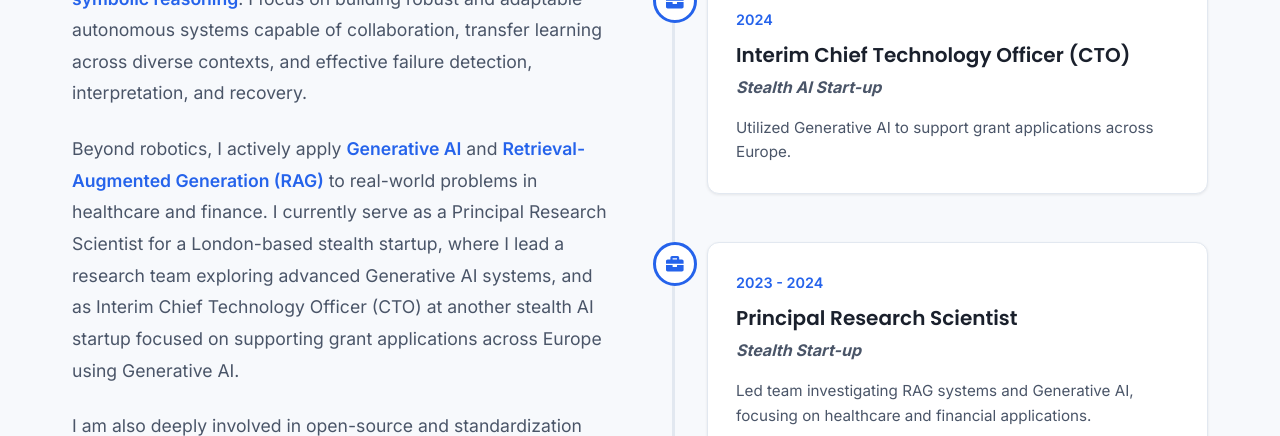
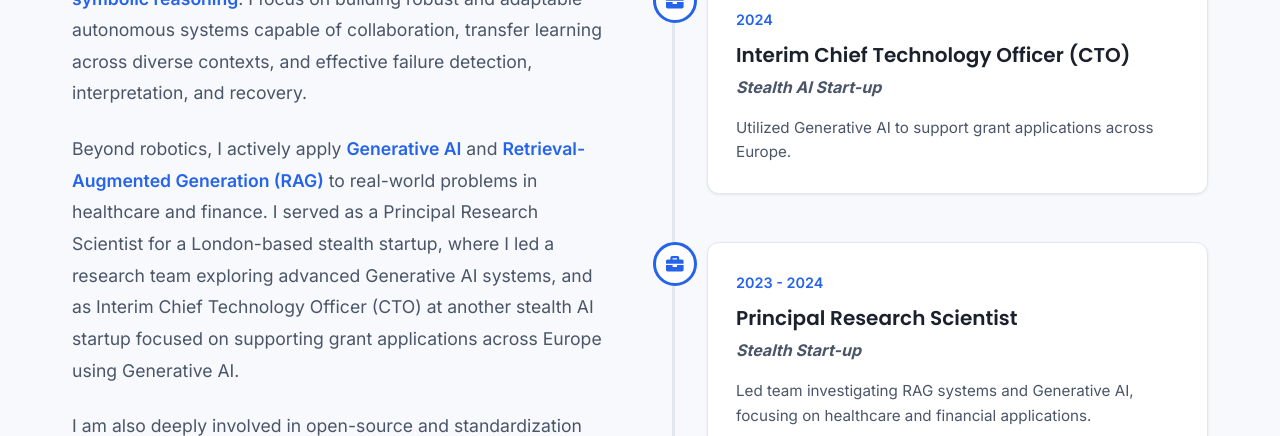
Before and after one commit to MohammedDiab1/my-website, a React (Vite) app in the folder my_new_website/: page / in a window 1280 px wide. Shown: the part 1560-1996 px from the top of the page. Built offline with nearby package versions, Linux system fonts and the light colour scheme.

Commit message:
Update About Me text to past tense

```diff
--- a/my_new_website/src/components/About.jsx
+++ b/my_new_website/src/components/About.jsx
@@ -116,7 +116,7 @@ const About = () => {
                             My research bridges <strong>classical robotics and modern AI</strong>, combining task and motion planning, intelligent perception, knowledge representation, and human–robot interaction with <strong>Large Language Models (LLMs)</strong>, <strong>Vision-Language Models (VLMs)</strong>, <strong>Vision-Language-Action Models (VLAs)</strong>, and <strong>neuro-symbolic reasoning</strong>. I focus on building robust and adaptable autonomous systems capable of collaboration, transfer learning across diverse contexts, and effective failure detection, interpretation, and recovery.
                         </p>
                         <p>
-                            Beyond robotics, I actively apply <strong>Generative AI</strong> and <strong>Retrieval-Augmented Generation (RAG)</strong> to real-world problems in healthcare and finance. I currently serve as a Principal Research Scientist for a London-based stealth startup, where I lead a research team exploring advanced Generative AI systems, and as Interim Chief Technology Officer (CTO) at another stealth AI startup focused on supporting grant applications across Europe using Generative AI.
+                            Beyond robotics, I actively apply <strong>Generative AI</strong> and <strong>Retrieval-Augmented Generation (RAG)</strong> to real-world problems in healthcare and finance. I served as a Principal Research Scientist for a London-based stealth startup, where I led a research team exploring advanced Generative AI systems, and as Interim Chief Technology Officer (CTO) at another stealth AI startup focused on supporting grant applications across Europe using Generative AI.
                         </p>
                         <p>
                             I am also deeply involved in open-source and standardization efforts. As <strong>Open Source Product Manager</strong> of the Autonomous Robots subgroup within the IEEE Working Group on Ontologies for Robotics and Automation (ORA), I contribute to the standardization of robotics and automation ontologies. Additionally, I participate in the SemIoP Expert Group, applying semantic technologies and ontologies within IoT ecosystems.
```
